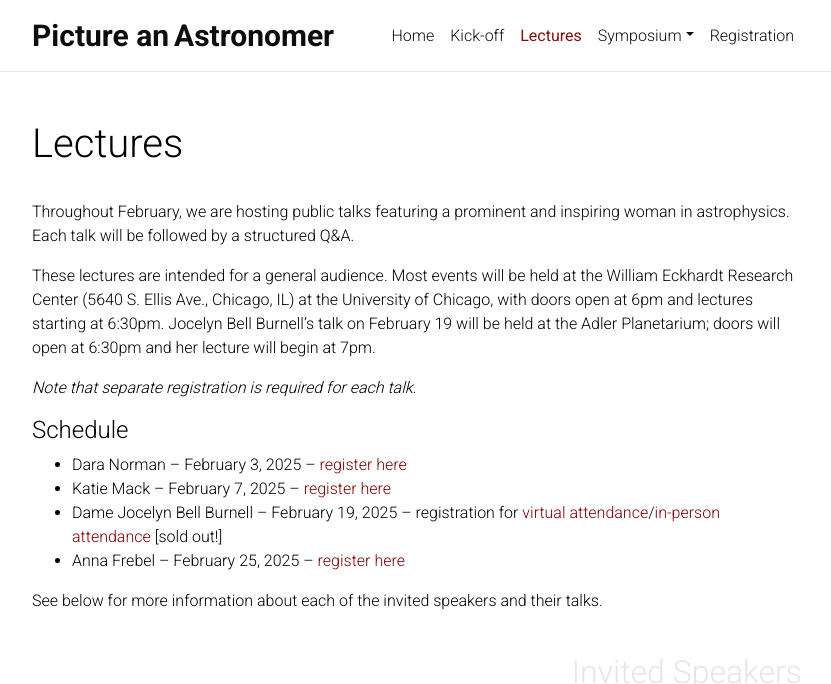
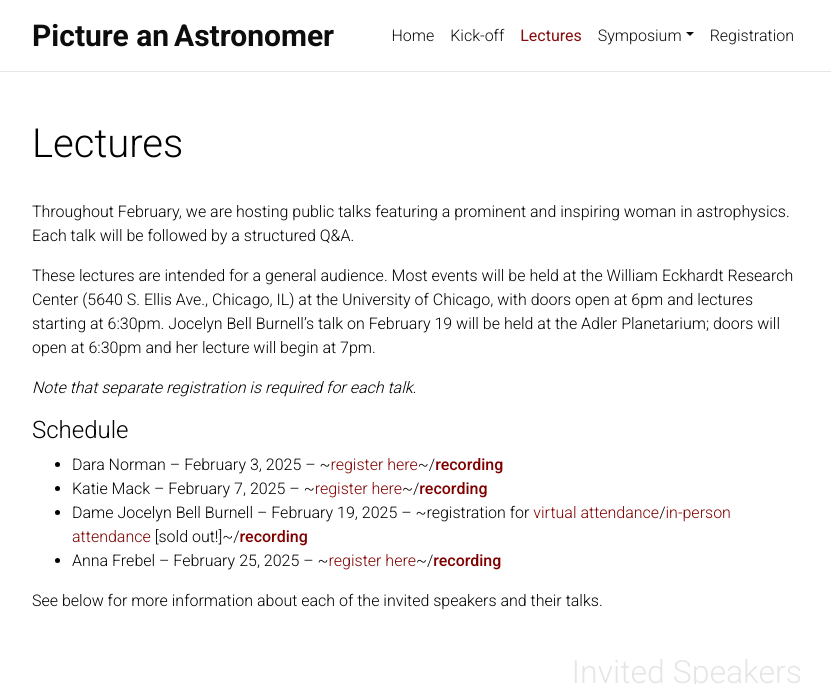
Before and after one commit to pictureanastronomer/pictureanastronomer.github.io, a Jekyll site: the page built from _pages/publiclectures.md, in a window 1280 px wide and 900 px high, cut to the strip 0-684 px from the top of the window. Shown: the whole strip, without its empty margins (223-1054 px from the left). Built offline with Jekyll 4.4.1, drawn with Linux system fonts in a browser that asks for light colours; nearby versions of some CDN libraries; full-size pictures stand in for the smaller copies a plugin makes; comment, search, counter and statistics services are not loaded; a style sheet for code colours, icons or effects is not loaded.

Commit message:
add public recordings

```diff
--- a/_pages/publiclectures.md
+++ b/_pages/publiclectures.md
@@ -19,10 +19,10 @@ These lectures are intended for a general audience. Most events will be held at
 *Note that separate registration is required for each talk.*
 
 #### Schedule
-- Dara Norman -- February 3, 2025 -- [register here](https://forms.gle/FuAxS2zSCpuX4Seb6){:target="_blank"}
-- Katie Mack -- February 7, 2025 -- [register here](https://forms.gle/4KhPRXvUTpyvM6Gm9){:target="_blank"}
-- Dame Jocelyn Bell Burnell -- February 19, 2025 -- registration for [virtual attendance](https://forms.gle/ez8ajBBiGjummteL6){:target="_blank"}/[in-person attendance](https://www.adlerplanetarium.org/event/jocelyn-bell-burnell-lecture/){:target="_blank"} \[sold out!\]
-- Anna Frebel -- February 25, 2025 -- [register here](https://forms.gle/1t9N3GGL31TEDykL6){:target="_blank"}
+- Dara Norman -- February 3, 2025 -- ~[register here](https://forms.gle/FuAxS2zSCpuX4Seb6){:target="_blank"}~/**[recording](https://uchicago.hosted.panopto.com/Panopto/Pages/Viewer.aspx?id=14636922-5ce0-4897-9d8a-b2b3013c026b){:target="_blank"}**
+- Katie Mack -- February 7, 2025 -- ~[register here](https://forms.gle/4KhPRXvUTpyvM6Gm9){:target="_blank"}~/**[recording](https://uchicago.hosted.panopto.com/Panopto/Pages/Viewer.aspx?id=fe917f9a-29d5-4381-8edb-b2b3013c6997){:target="_blank"}**
+- Dame Jocelyn Bell Burnell -- February 19, 2025 -- ~registration for [virtual attendance](https://forms.gle/ez8ajBBiGjummteL6){:target="_blank"}/[in-person attendance](https://www.adlerplanetarium.org/event/jocelyn-bell-burnell-lecture/){:target="_blank"} \[sold out!\]~/**[recording](https://uchicago.hosted.panopto.com/Panopto/Pages/Viewer.aspx?id=42977e3a-c02c-4c57-90cd-b2b3013c8800){:target="_blank"}**
+- Anna Frebel -- February 25, 2025 -- ~[register here](https://forms.gle/1t9N3GGL31TEDykL6){:target="_blank"}~/**[recording](https://uchicago.hosted.panopto.com/Panopto/Pages/Viewer.aspx?id=7c40717a-4b3a-4a56-bfda-b2b3013ca8a4){:target="_blank"}**
 
 See below for more information about each of the invited speakers and their talks.
 
```
Also changed, not shown: _pages/home.md (+1 -1 lines), _pages/kick-off.md (+3 -1 lines), 4 other files.
